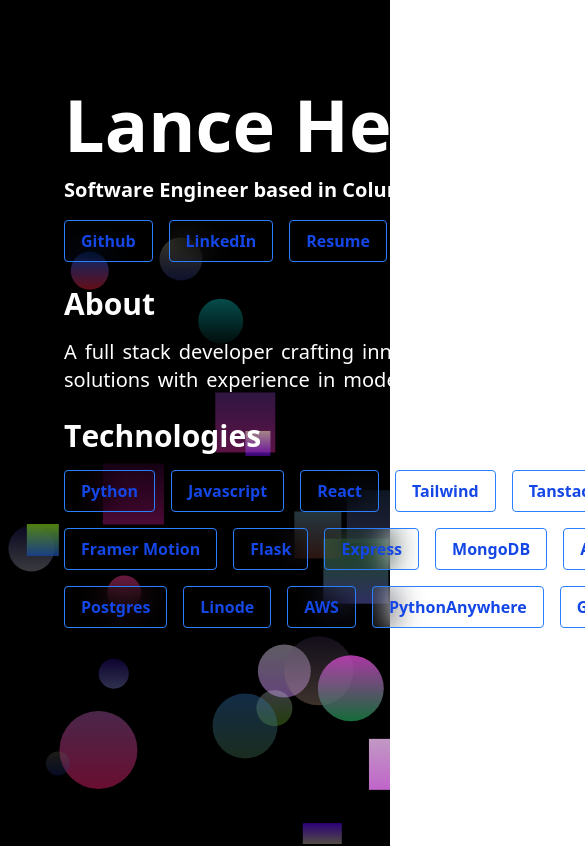
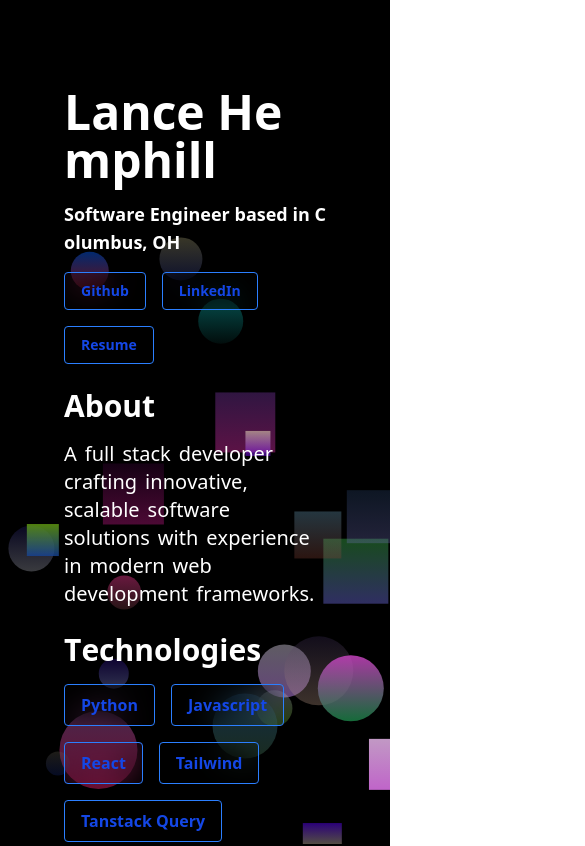
Before and after one commit to IzykGit/portfolio3, a React (Vite) app in the folder Client/: page / in a window 390 px wide. Shown: the top 846 px of the page, 585 px wide, since content can reach past the window. Built offline with nearby package versions, Linux system fonts and the light colour scheme.

Commit message:
improved responsiveness

```diff
--- a/Client/src/App.jsx
+++ b/Client/src/App.jsx
@@ -10,7 +10,7 @@
       <ThemeProvider>
       <ParticlesOne />
       <ParticlesTwo />
-      <div className='max-w-7xl mx-auto z-10 relative py-22 px-16'>
+      <div className='max-w-5xl mx-auto z-10 relative py-22 px-16'>
         <BrowserRouter>
           <Routes>
             <Route path='/' element={<Home />} />
--- a/Client/src/components/About.jsx
+++ b/Client/src/components/About.jsx
@@ -12,7 +12,7 @@
 
 
     return (
-        <section className='text-white flex flex-col gap-4 w-[42rem]'>
+        <section className='text-white flex flex-col gap-4'>
             <div className='flex'>
                 {aboutHeadingArr.map((letter, i) => (
                     <motion.p
--- a/Client/src/components/Hero.jsx
+++ b/Client/src/components/Hero.jsx
@@ -3,10 +3,7 @@
 import { useContext } from "react"
 import { generateRandomAnimation } from "../functions/Animations"
 
-
-
 const HeroComponent = () => {
-
     const { theme } = useContext(ThemeContext)
 
     const name = "Lance Hemphill"
@@ -29,46 +26,43 @@
         }
     ]
 
-
-
     return (
-        <>
-            <section className={`${theme === "dark" ? "text-white" : "text-black"} flex flex-col gap-4 h-fit`}>
-                <div className="flex">
+        <section className={`${theme === "dark" ? "text-white" : "text-black"} flex flex-col gap-4 h-fit w-full mx-auto`}>
+            <div className="flex flex-wrap">
                 {nameArr.map((letter, i) => (
                     <motion.p
                         animate={generateRandomAnimation} key={i}
-                            className='text-7xl font-bold'>{letter === " " ? "\u00A0" : letter}
+                        className="text-5xl md:text-7xl font-bold">
+                        {letter === " " ? "\u00A0" : letter}
                     </motion.p>
                 ))}
             </div>
 
-                <div className="flex">
+            <div className="flex flex-wrap">
                 {subTextArr.map((letter, i) => (
                     <motion.p
                         animate={generateRandomAnimation} key={i}
-                            className='font-semibold text-xl'>{letter === " " ? "\u00A0" : letter}
+                        className="font-semibold text-lg md:text-xl">
+                        {letter === " " ? "\u00A0" : letter}
                     </motion.p>
                 ))}
             </div>
 
-
-                <div className="flex gap-4">
+            <div className="flex flex-wrap gap-4">
                 {links.map((link, i) => (
                     <motion.a
                         href={link.link}
                         target="_blank"
                         aria-label={link.text}
-                            animate={generateRandomAnimation} key={i}
-                            class="backdrop-blur-lg bg-transparent hover:bg-blue-500 text-blue-700 font-semibold hover:text-white py-2 px-4 border transition duration-200 border-blue-500 hover:border-transparent rounded"
+                        animate={generateRandomAnimation}
+                        key={i}
+                        className="backdrop-blur-lg bg-transparent hover:bg-blue-500 text-blue-700 font-semibold hover:text-white py-2 px-4 border transition duration-200 border-blue-500 hover:border-transparent rounded text-sm md:text-base"
                     >
                         {link.text}
                     </motion.a>
                 ))}
             </div>
-
         </section>
-        </>
     )
 }
 
--- a/Client/src/components/Technologies.jsx
+++ b/Client/src/components/Technologies.jsx
@@ -76,7 +76,7 @@
     const techHeadingArr = techHeading.split("")
 
     return (
-        <section className='text-white flex flex-col gap-4 w-[42rem]'>
+        <section className='text-white flex flex-col gap-4'>
             <div className='flex'>
                 {techHeadingArr.map((letter, i) => (
                     <motion.p
--- a/Client/src/pages/Home.jsx
+++ b/Client/src/pages/Home.jsx
@@ -7,7 +7,7 @@
 
 
     return (
-        <main className='min-h-screen flex flex-col gap-6'>
+        <main className='min-h-screen flex flex-col gap-6 items-center'>
             <HeroComponent />
             <About />
             <Technologies />
```
Lines whose indentation alone changed are shown as unchanged.
